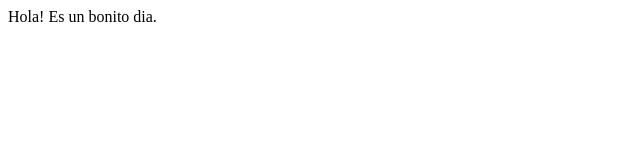
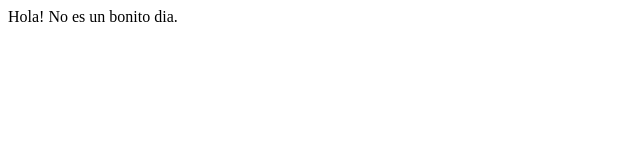
Before and after one commit to CarlosSepulveda97/pruebagit, a plain HTML site: page index.html in a window 1280 px wide. Shown: the full height of the page, 0-640 px from the left. Drawn offline with Linux system fonts and the light colour scheme.

```diff
--- a/index.html
+++ b/index.html
@@ -7,6 +7,6 @@
 </head>
 <body>
     Hola!
-    Es un bonito dia.
+    No es un bonito dia.
 </body>
 </html>
```
